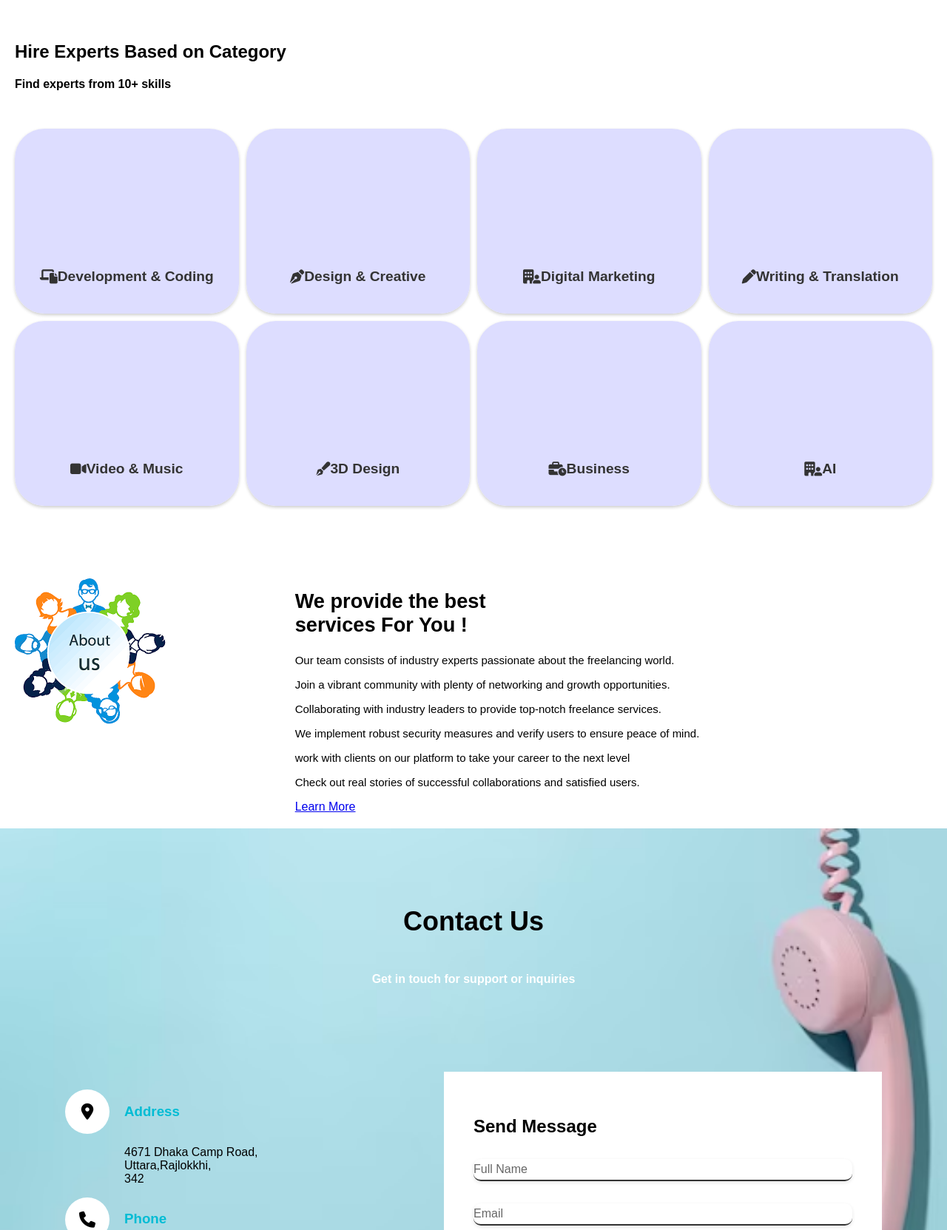
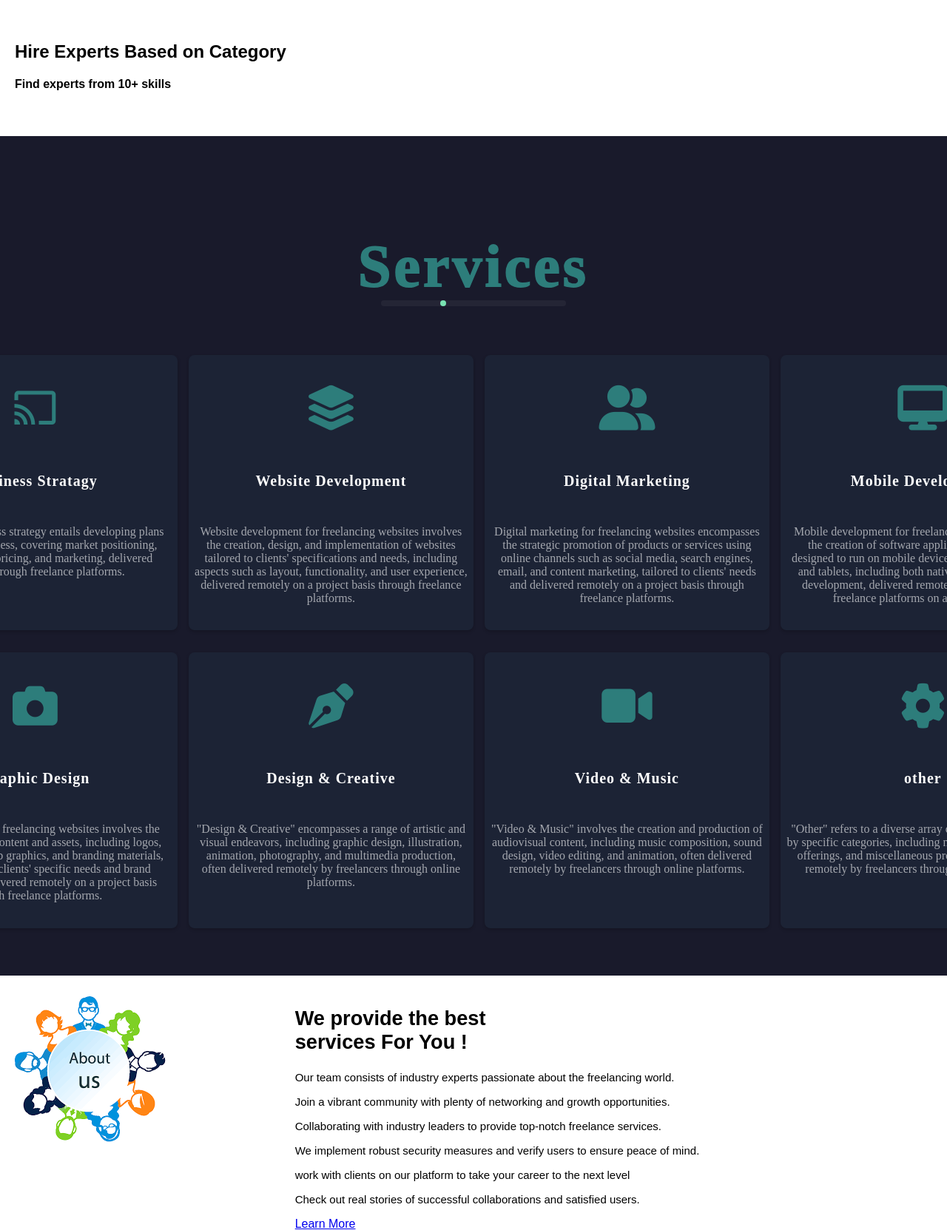
Before and after one commit to yhsunny176/CSE327-Project, a Django app: page / in a window 1280 px wide. Shown: the part 310-1973 px from the top of the page at 74% size. Run offline with Django 5.2, Linux system fonts and the light colour scheme.

Commit message:
Services_Portion Updated

```diff
--- a/freelance_webpage/static/freelance_webpage/CSS/styles.css
+++ b/freelance_webpage/static/freelance_webpage/CSS/styles.css
@@ -61,6 +61,152 @@ nav ul li a, .login-container button.login{
     border: none;
     cursor: pointer;
     background: none;
+}
+
+/* For Services Section*/
+.portion{
+    margin: 0;
+    padding: 0;
+    box-sizing: border-box;
+    font-family: 'poppins';
+
+  }
+  .portion{
+    min-height: 100vh;
+    width: 100%;
+    background-color: #191a2b;
+  }
+  .service-wrapper{
+    padding: 5% 8%;
+  }
+  .service{
+    display: flex;
+    flex-direction: column;
+    align-items: center;
+  }
+h1{
+    color: #fff;
+    font-size: 5rem;
+    -webkit-text-stroke-width: 2px;
+    -webkit-text-stroke-color: transparent;
+    letter-spacing: 4px;
+    background-color: rgb(45, 125, 123);
+    background: linear-gradient(8deg, rgba(8,52,83,1) 0%,rgba(0,230,173,1) 41% rgba(41,17,45,1) 100%);
+    -webkit-background-clip: text;
+    -webkit-text-fill-color: transparent;
+    position: relative;
+}
+h1:after{
+    content: "";
+    position: absolute;
+    top: 100%;
+    left: 10%;
+    height: 8px;
+    width: 80%;
+    border-radius: 8px;
+    background-color: rgb(255, 255, 255, 0.05);
+}
+h1 span{
+    position: absolute;
+    top: 100%;
+    left: 10%;
+    height: 8px;
+    width: 8px;
+    border-radius: 50%;
+    background-color: #72e2ae;
+    animation: anim 5s linear infinite;
+}
+@keyframes anim{
+    95%{
+        opacity: 1;
+    }
+    100%{
+        opacity: 0;
+        left: 90%;
+    }
+}
+.cards{
+    display: grid;
+    grid-template-columns: repeat(4,1fr);
+    gap: 30px;
+    margin-top: 8px;
+}
+.card{
+    height: 350px;
+    width: 370px;
+    background-color: #1c2335;
+    padding: 3% 2%;
+    border: 0,2px solid rgba(114, 226, 174, 0.2);
+    border-radius: 8px;
+    transition: .6s;
+    display: flex;
+    align-items: center;
+    flex-direction: column;
+    box-shadow: 0 2px 4px rgba(0,0,0,0.2);
+    grid-gap: 20px;
+    position: relative;
+    overflow: hidden;
+
+}
+.card:after{
+    content: "";
+    position: absolute;
+    top: 150%;
+    left: -200px;
+    width: 120%;
+    transform: rotate(50deg);
+    background-color: #fff;
+    height: 18px;
+    filter: blur(30px);
+    opacity: 0.5;
+    transition: 1s;
+}
+.card:hover:after{
+    width: 225%;
+    top: -100%;
+}
+.card:hover{
+    transform: translateY(-20px);
+    transition: .4s;
+   /* background-color: #0a2328;*/
+   background: linear-gradient(90deg, #0a2328, #1e0a0c);
+    border-color: #00ff37;
+}
+.card:hover i{
+    color: #fff; /* icons color change*/
+}
+.card i{
+    color: rgb(45, 125, 123);
+    margin-top: 30px;
+    margin-bottom: 20px;
+    font-size: 3.8rem;
+}
+.card h2{
+    color: #fff;
+    font-size: 20px;
+    font-weight: 600;
+    letter-spacing: 1px;
+}
+.card p{
+    text-align: center;
+    width: 100%;
+    margin: 12px 0;
+    color: rgba(255, 255, 255, 0.6);
+
+}
+
+@media screen and (max-width:1200px){    /* Responsive*/
+    .cards{
+        grid-template-columns: repeat(2,1fr);
+    }
+}
+@media screen and (max-width:900px){    /*Responsive*/
+    .cards{
+        grid-template-columns: repeat(1,1fr);
+    }
+    h1{
+        font-size: 3.5rem;
+    }
 }
 /*about part*/
 .about{
@@ -203,7 +349,7 @@ nav ul li a, .login-container button.login{
     padding: 10px;
     font-size: 18px;
 }
-@media (max-width:991px){
+@media (max-width:991px){ /* Responsive*/
     .contact{
         padding: 50px;
     }
@@ -285,41 +431,7 @@ main {
     background: white; /* Specific background for content areas */
     padding: 20px;
 }
-section#services {
 
-    width: 100%; /* Ensures the section takes full width of its parent */
-    display: flex;
-    justify-content: center; /* Center the content horizontally */
-    padding: 30px 0;
-}
-
-section#services ul {
-    display: grid;
-    width: 100%;
-    grid-template-columns: repeat(4, 1fr); /* Creates four equal columns */
-    grid-gap: 10px;
-    padding: 0;
-    margin: 0 auto; /* Center the list in the section */
-}
-
-section#services ul li {
-    background-image: url("../Images/p2.png");
-    background-repeat: no-repeat;
-    height: 100px; /*height for each item */
-    padding-top: 150px; /* Extra space for the icon */
-    border-radius: 40px;
-    color: #333;
-    font-weight: bold;
-    font-size: larger;
-    box-shadow: 0 2px 4px rgba(0,0,0,0.2);
-    display: flex;
-    justify-content: center;
-    align-items: center;
-}
-section#services ul li:hover{
-    transform: translateY(-10px);
-    transition: .4s;
-}
 /*Footer part*/
 footer{
     background-color: #10143b;
@@ -332,7 +444,6 @@ footer{
     display: flex;
     justify-content: center;
 }
-
 .socialicons a {
     text-decoration: none;
     padding: 10px;
@@ -428,7 +539,7 @@ ul.messages li.warning {
     color: #856404; /* Dark yellow text */
     border: 1px solid #ffeeba; /* Yellow border */
 }
-@media (max-width: 700px){
+@media (max-width: 700px){  /* Responsive*/
     .footerNav ul{
         flex-direction: column;
     }
--- a/freelance_webpage/templates/index.html
+++ b/freelance_webpage/templates/index.html
@@ -56,21 +56,71 @@
         <section id="home">
             <h2>Hire Experts Based on Category</h2>
             <h4>Find experts from 10+ skills</h4>
-        </section>
-        <!--Services Part-->
-        <section id="services">
-          <ul>
-                <li><i class="fa-solid fa-laptop-file"></i> Development & Coding</li>
-                <li> <i class="fa-solid fa-pen-nib"></i>Design & Creative</li>
-                <li><i class="fa-solid fa-building-user"></i>Digital Marketing</li>
-                <li> <i class="fa-solid fa-pen"></i>Writing & Translation</li>
-                <li><i class="fa-solid fa-video"></i>Video & Music</li>
-                <li><i class="fa-sharp fa-solid fa-pen-fancy"></i>3D Design</li>
-                <li><i class="fa-solid fa-business-time"></i>Business</li>
-                <li><i class="fa-solid fa-building-user"></i>AI</li>
-            </ul>
-        </section>
     </main>
+<!--Services Part-->
+<section id="services">
+    <div class="portion">
+        <div class="service-wrapper">
+            <div class= "service">
+                <h1>Services <span></span></h1>
+                <div class="cards">
+                    <div class="card">
+                        <i class="fa-brands fa-chromecast"></i>
+                        <h2>Business Stratagy </h2>
+                        <p>Freelancers' business strategy entails developing plans for long-term success, covering market positioning, target audience,
+                            pricing, and marketing, delivered remotely through freelance platforms.</p>
+                    </div>
+                    <div class="card">
+                        <i class="fa-solid fa-layer-group"></i>
+                        <h2>Website Development </h2>
+                        <p>Website development for freelancing websites involves the creation, design, and implementation of websites tailored
+                         to clients' specifications and needs, including aspects such as layout, functionality,
+                        and user experience, delivered remotely on a project basis through freelance platforms.</p>
+                    </div>
+                    <div class="card">
+                        <i class="fa-solid fa-user-group"></i>
+                        <h2>Digital Marketing </h2>
+                        <p>Digital marketing for freelancing websites encompasses the strategic promotion of products or services using online channels
+                            such as social media, search engines, email, and content marketing,
+                            tailored to clients' needs and delivered remotely on a project basis through freelance platforms.</p>
+                    </div>
+                    <div class="card">
+                        <i class="fa-solid fa-desktop"></i>
+                        <h2>Mobile Development </h2>
+                        <p>Mobile development for freelancing websites involves the creation of software applications specifically designed to
+                            run on mobile devices such as smartphones and tablets, including both native and cross-platform development,
+                            delivered remotely to clients through freelance platforms on a project basis.</p>
+                    </div>
+                    <div class="card">
+                        <i class="fa-solid fa-camera"></i>
+                        <h2>Graphic Design </h2>
+                        <p>Graphic design for freelancing websites involves the creation of visual content and assets, including logos,
+                         advertisements, web graphics, and branding materials, often tailored to clients'
+                        specific needs and brand identities, and delivered remotely on a project basis through freelance platforms.</p>
+                    </div>
+                    <div class="card">
+                        <i class="fa-solid fa-pen-nib"></i>
+                        <h2>Design & Creative</h2>
+                        <p>"Design & Creative" encompasses a range of artistic and visual endeavors, including graphic design,
+                            illustration, animation, photography,  and multimedia production, often delivered remotely by freelancers through online platforms.</p>
+                    </div>
+                    <div class="card">
+                        <i class="fa-solid fa-video"></i>
+                        <h2>Video & Music</h2>
+                        <p>"Video & Music" involves the creation and production of audiovisual content, including music composition, sound design, video editing, and animation,
+                             often delivered remotely by freelancers through online platforms.</p>
+                    </div>
+                    <div class="card">
+                        <i class="fa fa-cog" aria-hidden="true"></i>
+                        <h2>other</h2>
+                        <p>"Other" refers to a diverse array of services not covered by specific categories, including niche specialties, unique offerings, and miscellaneous
+                         projects, often provided remotely by freelancers through online platforms.</p>
+                    </div>
+                </div>
+            </div>
+        </div>
+    </div>
+ </section>
      <!--About Part-->
      <section class="about container"= id ="about">
         <div class ="about-Images">
```
